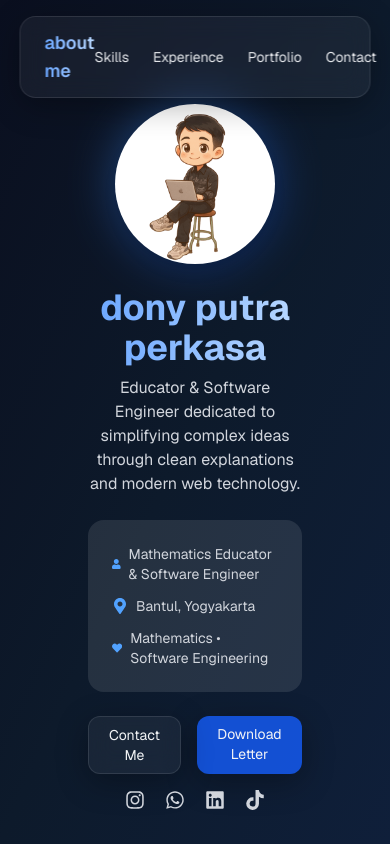
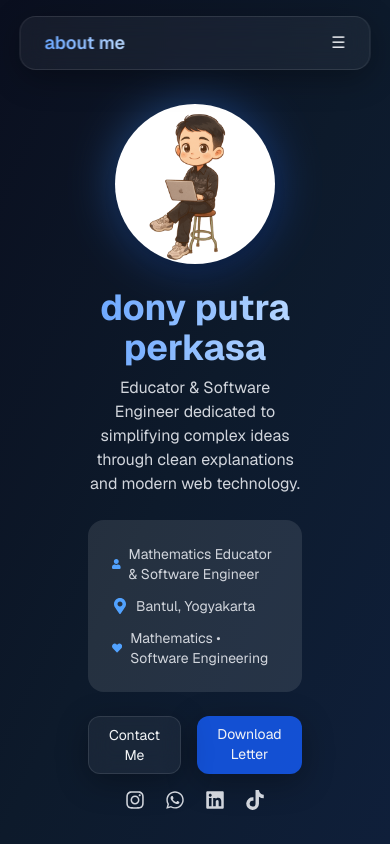
Before and after one commit to donyputraperkasa/aboutme, a Next.js app: page / in a window 390 px wide. Shown: the top 844 px of the page. Built offline with nearby package versions, Linux system fonts and the light colour scheme.

Commit message:
add speedinsight + responsive

```diff
--- a/app/layout.tsx
+++ b/app/layout.tsx
@@ -3,6 +3,7 @@ import { Geist, Geist_Mono } from "next/font/google";
 import "./globals.css";
 import Navbar from "@/components/Navbar";
 import Footer from "@/components/Footer";
+import { SpeedInsights } from "@vercel/speed-insights/next";
 
 const geistSans = Geist({
   variable: "--font-geist-sans",
@@ -30,6 +31,7 @@ export default function RootLayout({
         <Navbar />
         <div className="max-w-4xl mx-auto px-6 py-10">
           {children}
+          <SpeedInsights />
         </div>
         <Footer />
       </body>
--- a/components/Navbar.tsx
+++ b/components/Navbar.tsx
@@ -1,8 +1,10 @@
 "use client";
 
+import { useState } from "react";
 import Link from "next/link";
 
 export default function Navbar() {
+    const [open, setOpen] = useState(false);
     return (
         <nav className="fixed top-4 left-1/2 -translate-x-1/2 w-[90%] max-w-3xl glass shadow-premium backdrop-blur-xl border border-white/10 rounded-2xl px-6 py-3 z-50">
             <div className="flex justify-between items-center">
@@ -12,15 +14,33 @@ export default function Navbar() {
                 about me
                 </Link>
 
-            {/* Menu */}
-            <div className="flex gap-6 text-sm text-gray-200">
+                {/* Desktop Menu */}
+                <div className="hidden md:flex gap-6 text-sm text-gray-200">
                     <Link href="#skills" className="hover:text-white transition">Skills</Link>
                     <Link href="#experience" className="hover:text-white transition">Experience</Link>
                     <Link href="#portfolio" className="hover:text-white transition">Portfolio</Link>
                     <Link href="#contact" className="hover:text-white transition">Contact</Link>
                 </div>
 
+                {/* Mobile Button */}
+                <button
+                    className="md:hidden text-gray-200 hover:text-white transition"
+                    onClick={() => setOpen(!open)}
+                >
+                    {open ? "✕" : "☰"}
+                </button>
+
             </div>
+
+            {/* Mobile Menu */}
+            {open && (
+                <div className="md:hidden mt-3 flex flex-col gap-3 text-sm text-gray-200">
+                    <Link href="#skills" className="hover:text-white transition" onClick={() => setOpen(false)}>Skills</Link>
+                    <Link href="#experience" className="hover:text-white transition" onClick={() => setOpen(false)}>Experience</Link>
+                    <Link href="#portfolio" className="hover:text-white transition" onClick={() => setOpen(false)}>Portfolio</Link>
+                    <Link href="#contact" className="hover:text-white transition" onClick={() => setOpen(false)}>Contact</Link>
+                </div>
+            )}
         </nav>
     );
 }
--- a/package.json
+++ b/package.json
@@ -9,6 +9,7 @@
     "lint": "eslint"
   },
   "dependencies": {
+    "@vercel/speed-insights": "^1.3.1",
     "framer-motion": "^12.23.25",
     "lucide-react": "^0.556.0",
     "next": "16.0.7",
--- a/sections/Hero.tsx
+++ b/sections/Hero.tsx
@@ -67,25 +67,25 @@ export default function Hero() {
 
                 {/* Social Icons */}
                 <div className="mt-4 flex justify-center gap-5">
-                    <a href="https://instagram.com/" target="_blank" className="text-gray-300 hover:text-white transition relative group">
+                    <a href="https://www.instagram.com/donyputraperkasa/" target="_blank" className="text-gray-300 hover:text-white transition relative group">
                         <FaInstagram className="w-5 h-5 group-hover:drop-shadow-[0_0_6px_rgba(255,255,255,0.7)] transition" />
                         <span className="absolute -bottom-7 left-1/2 -translate-x-1/2 text-xs text-white bg-black/60 px-2 py-1 rounded opacity-0 group-hover:opacity-100 transition">
                             Instagram
                         </span>
                     </a>
-                    <a href="https://wa.me/628xxxxxxxxx" target="_blank" className="text-gray-300 hover:text-white transition relative group">
+                    <a href="https://wa.me/6282236343404" target="_blank" className="text-gray-300 hover:text-white transition relative group">
                         <FaWhatsapp className="w-5 h-5 group-hover:drop-shadow-[0_0_6px_rgba(255,255,255,0.7)] transition" />
                         <span className="absolute -bottom-7 left-1/2 -translate-x-1/2 text-xs text-white bg-black/60 px-2 py-1 rounded opacity-0 group-hover:opacity-100 transition">
                             WhatsApp
                         </span>
                     </a>
-                    <a href="https://linkedin.com/" target="_blank" className="text-gray-300 hover:text-white transition relative group">
+                    <a href="https://www.linkedin.com/in/dony-putra-perkasa-49ba87233/" target="_blank" className="text-gray-300 hover:text-white transition relative group">
                         <FaLinkedin className="w-5 h-5 group-hover:drop-shadow-[0_0_6px_rgba(255,255,255,0.7)] transition" />
                         <span className="absolute -bottom-7 left-1/2 -translate-x-1/2 text-xs text-white bg-black/60 px-2 py-1 rounded opacity-0 group-hover:opacity-100 transition">
                             LinkedIn
                         </span>
                     </a>
-                    <a href="https://tiktok.com/" target="_blank" className="text-gray-300 hover:text-white transition relative group">
+                    <a href="https://www.tiktok.com/@donyputraperkasa" target="_blank" className="text-gray-300 hover:text-white transition relative group">
                         <FaTiktok className="w-5 h-5 group-hover:drop-shadow-[0_0_6px_rgba(255,255,255,0.7)] transition" />
                         <span className="absolute -bottom-7 left-1/2 -translate-x-1/2 text-xs text-white bg-black/60 px-2 py-1 rounded opacity-0 group-hover:opacity-100 transition">
                             Tiktok
```
Also changed, not shown: 1 other file (tests, documents, lock files or other folders). Lines whose indentation alone changed are shown as unchanged.
